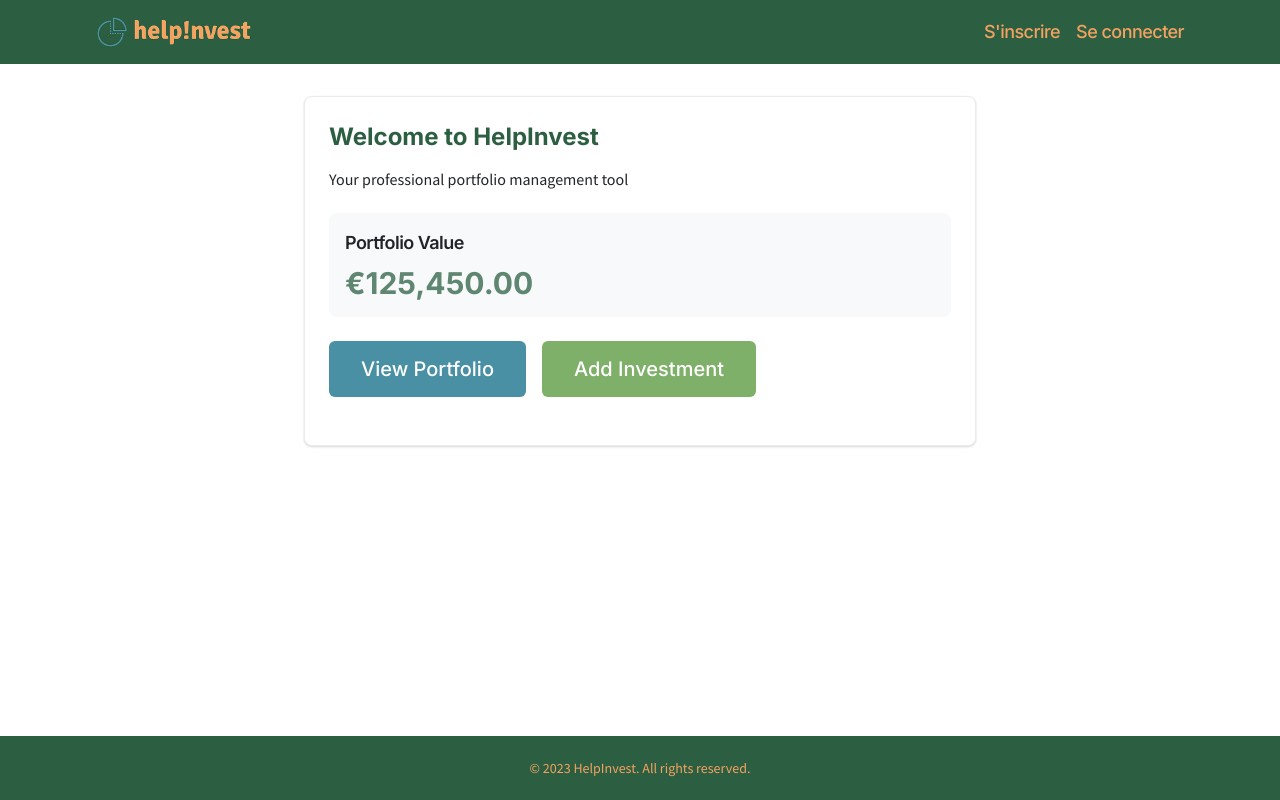
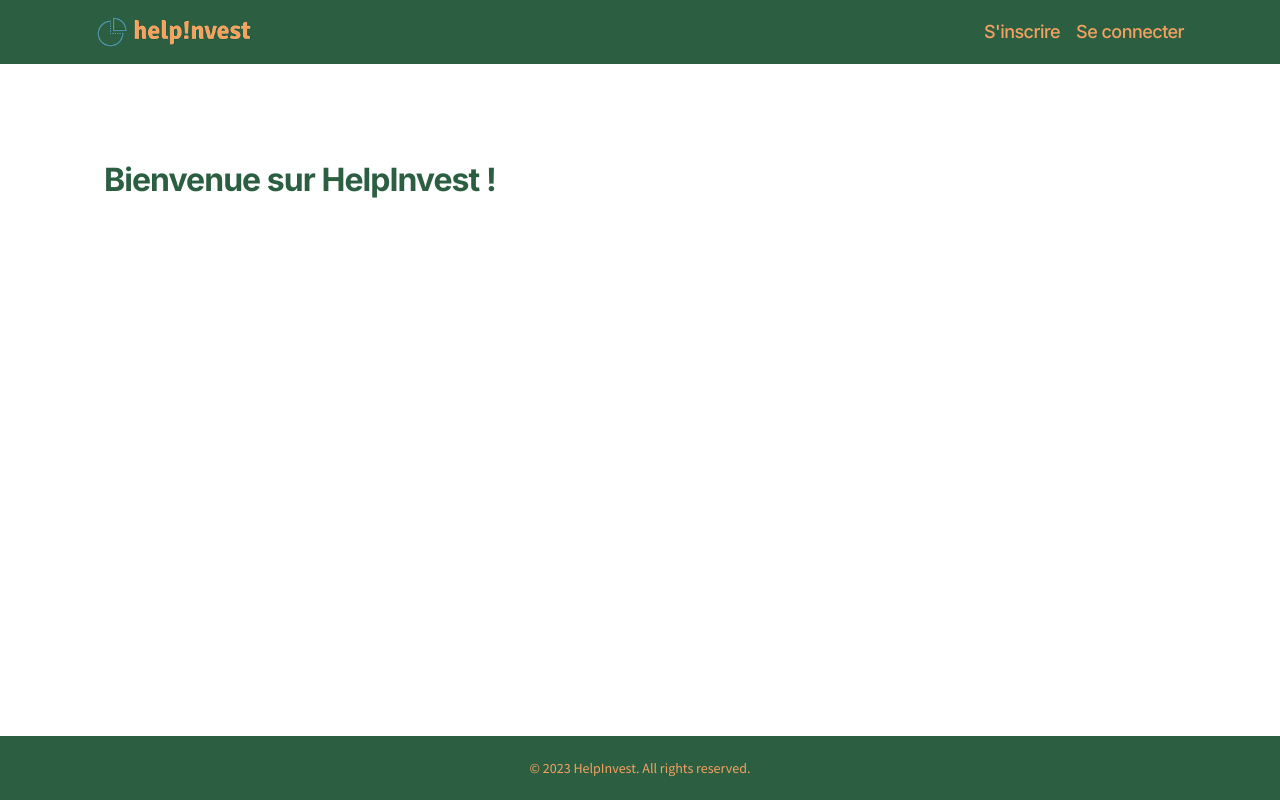
Before and after one commit to luneroka/help-invest, a React (Vite) app in the folder frontend/: page / in a window 1280 px wide. Built offline with nearby package versions, Linux system fonts and the light colour scheme.

Commit message:
Add custome sizes to @theme and apply

```diff
--- a/frontend/src/App.css
+++ b/frontend/src/App.css
@@ -34,6 +34,11 @@
 
   /* Letter Spacing */
   --letter-spacing-tight: -0.03em;
+
+  /* Custom Spacing Values */
+  --spacing-16: 4rem;     /* 64px */
+  --spacing-24: 6rem;     /* 96px */
+  --spacing-32: 8rem;     /* 128px */
 
   /* Theme Colors */
   --color-theme-main: #2C5F41;
--- a/frontend/src/components/headers/AuthHeader.jsx
+++ b/frontend/src/components/headers/AuthHeader.jsx
@@ -2,8 +2,8 @@ import React from 'react'
 
 function AuthHeader() {
   return (
-    <div className="flex items-center justify-between bg-theme-main h-[64px] px-[96px]">
-        <img src="../../public/help!nvest_logo.png" alt="" className="h-8" />
+    <div className="flex items-center justify-between bg-theme-main h-16 px-24">
+      <img src="../../public/help!nvest_logo.png" alt="" className="h-8" />
     </div>
   )
 }
--- a/frontend/src/components/headers/IndexHeader.jsx
+++ b/frontend/src/components/headers/IndexHeader.jsx
@@ -2,12 +2,12 @@ import React from 'react'
 
 function IndexHeader() {
   return (
-    <div className="flex items-center justify-between bg-theme-main h-[64px] px-[96px]">
-        <img src="../../public/help!nvest_logo.png" alt="" className="h-8" />
-        <div className="flex gap-4">
-            <h3 className="text-theme-accent">S'inscrire</h3>
-            <h3 className="text-theme-accent">Se connecter</h3>
-        </div>
+    <div className="flex items-center justify-between bg-theme-main h-16 px-24">
+      <img src="../../public/help!nvest_logo.png" alt="" className="h-8" />
+      <div className="flex gap-4">
+        <h3 className="text-theme-accent">S'inscrire</h3>
+        <h3 className="text-theme-accent">Se connecter</h3>
+      </div>
     </div>
   )
 }
--- a/frontend/src/components/headers/MainHeader.jsx
+++ b/frontend/src/components/headers/MainHeader.jsx
@@ -3,10 +3,10 @@ import { IoMdArrowDropdown } from "react-icons/io";
 
 function MainHeader() {
   return (
-    <div className="flex items-center justify-between bg-theme-main h-[64px] px-[96px]">
-      <div className="flex gap-[16px] items-center">
+    <div className="flex items-center justify-between bg-theme-main h-16 px-24">
+      <div className="flex gap-4 items-center">
         <img src="../../public/help!nvest_logo.png" alt="" className="h-8" />
-        <div className="flex gap-[8px] text-theme-accent">
+        <div className="flex gap-2 text-theme-accent">
           <p>Dashboard</p>
           <p className="text-xs text-theme-accent">|</p>
           <p>Épargne</p>
@@ -20,7 +20,7 @@ function MainHeader() {
       </div>
       <div className="flex gap-2">
         <h3 className="text-theme-accent">Mon compte</h3>
-        <IoMdArrowDropdown className="size-[24px] text-theme-accent" />
+        <IoMdArrowDropdown className="size-6 text-theme-accent" />
       </div>
     </div>
   )
--- a/frontend/src/components/pages/Dashboard.jsx
+++ b/frontend/src/components/pages/Dashboard.jsx
@@ -7,14 +7,14 @@ import { FiExternalLink } from "react-icons/fi";
 function Dashboard() {
   return (
     <Layout header={<MainHeader />}>
-      <div className="p-[64px]">
+      <div className="p-16">
         <h2>Patrimoine total : <span>insert value €</span></h2>
         <div className="flex gap-8 justify-between">
           <div className="border w-full h-[450px]">
             Graph card
           </div>
           <div className="w-full">
-            <div className="border h-full mb-[64px]">
+            <div className="border h-full mb-16">
               Recommendation card
             </div>
             <div className="flex gap-4">
--- a/frontend/src/components/pages/Home.jsx
+++ b/frontend/src/components/pages/Home.jsx
@@ -5,32 +5,10 @@ import IndexHeader from '../../components/headers/IndexHeader'
 function Home() {
   return (
     <Layout header={<IndexHeader />}>
-      <div className="card max-w-2xl mx-auto">
-        <h2 className="text-2xl font-bold mb-4">
-          Welcome to HelpInvest
-        </h2>
-        <p className="text-body mb-6">
-          Your professional portfolio management tool
-        </p>
+      <div className="p-16 flex">
+        <div className="flex flex-col gap-4">
+          <h1>Bienvenue sur HelpInvest !</h1>
 
-        {/* Sample Financial Data */}
-        <div className="bg-theme-bg-sections rounded-lg p-4 mb-6">
-          <h3 className="text-lg font-semibold mb-2">
-            Portfolio Value
-          </h3>
-          <p className="text-data text-3xl font-bold">
-            €125,450.00
-          </p>
-        </div>
-
-        {/* Sample Buttons */}
-        <div className="flex gap-4 mb-6">
-          <button className="cursor-pointer btn-primary">
-            View Portfolio
-          </button>
-          <button className="cursor-pointer btn-secondary">
-            Add Investment
-          </button>
         </div>
       </div>
     </Layout>
```
